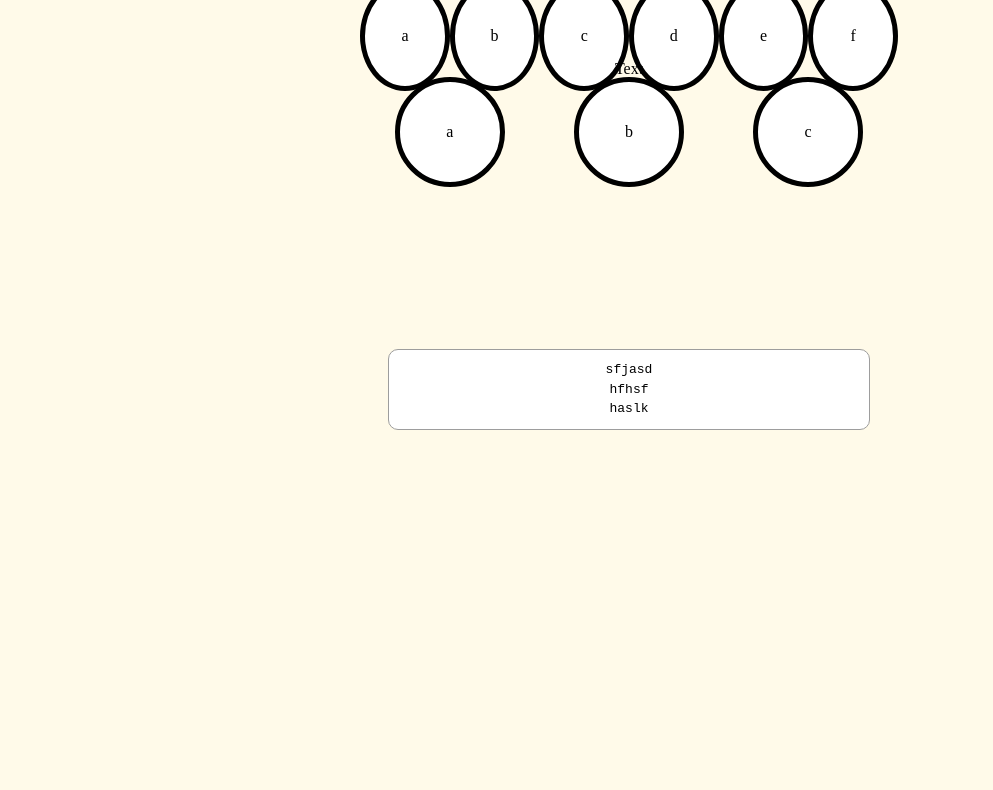
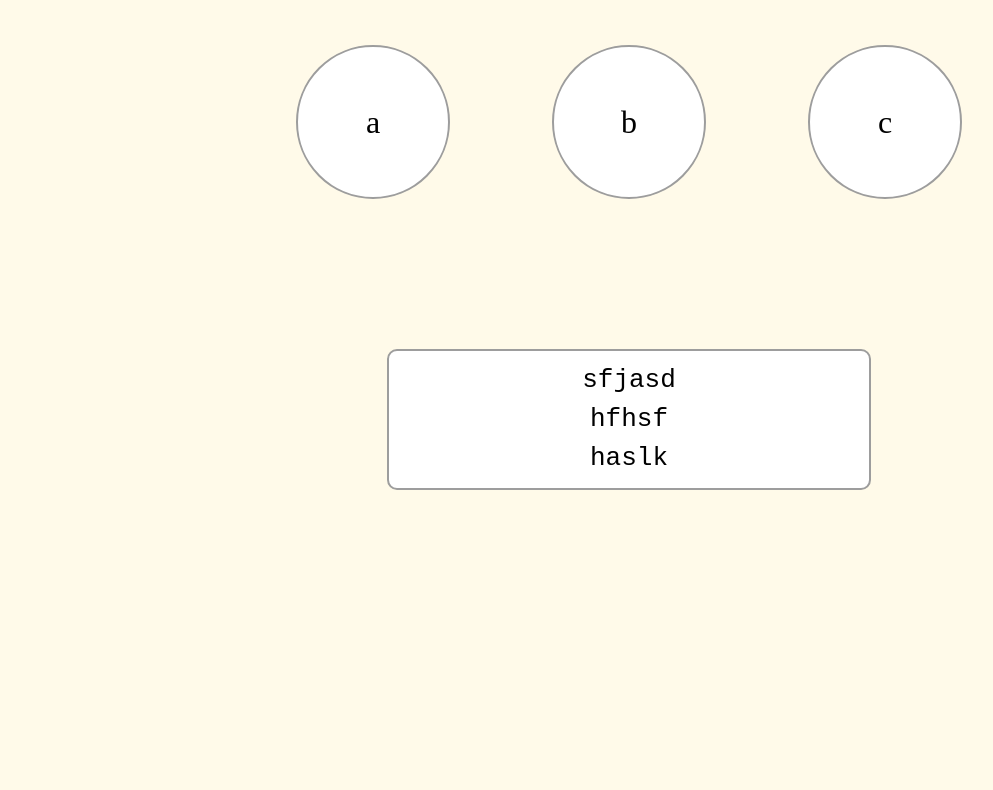
Before and after one commit to Rosa-do-Carmo/P4, a plain HTML site: page index.html in a window 1280 px wide. Shown: the part 211-1001 px from the top of the page, without its empty margins (11-1004 px from the left). After the commit the page ends 800 px from the top, so only its background shows below. Drawn offline with Linux system fonts and the light colour scheme.

Commit message:
Update styles.css

```diff
--- a/data/styles.css
+++ b/data/styles.css
@@ -1,52 +1,77 @@
 body {
+  font-size:200%;
   display: block;
   position: relative;
   background-color: #fffae9;
-  width: 60%;
-  height: 100%;
+  width: 100%;
+  height: 100vh;
   margin: 0 auto;
   text-align: center;
   }
+header {
+  height: 70vh;
+}
 
-header {
-  padding: 25% 15%;
-  height: 50%;
+#selected {
+  float: left;
+  padding: 25px;
+  width: 30vw;
+
+}
+h1 {
+  position:relative;
   margin: 0 auto;
-
-  }
+  width: 60%;
+  text-align: center;
+  padding-top: 10%;
+  font-size: 200%;
+}
+#boxes {
+  padding: 5% 0;
+  margin: 0 auto;
+  height: 10vh;
+  width:60%;
+}
 
 nav {
   box-sizing: border-box;
   display: flex;
-  height: 10vh;
-  width: 100%;
-  margin: 0;
   padding: auto;
   padding-left: 0;
   justify-content: space-evenly;
 }
 
 a {
-  line-height: 100px;
   vertical-align: middle;
   display: inline-block;
-  width: 100px;
-  height: 100px;
   border-radius: 50%;
   background-color: #fff;
-  border: 5px solid #000;
+  border: 2px solid #9d9d9d;
   margin: auto;
+}
+#big {
+  line-height: 150px;
+  width:150px;
+  height: 150px;
+}
+#small {
+  width: 25px;
+  height: 25px;
+  line-height: 25px;
+  font-size: 50%;
 }
 
 main {
-  height: 500px;
+  width: 60%;
+  justify-content: center;
+  margin: 0 auto;
 }
 
 article {
   width: 60%;
   margin: 0 auto;
   border-radius: 10px;
-  border: 1px solid #9d9d9d;
+  border: 2px solid #9d9d9d;
   background-color: #fff;
   min-height: 25px;
   font-family: monospace;
```
